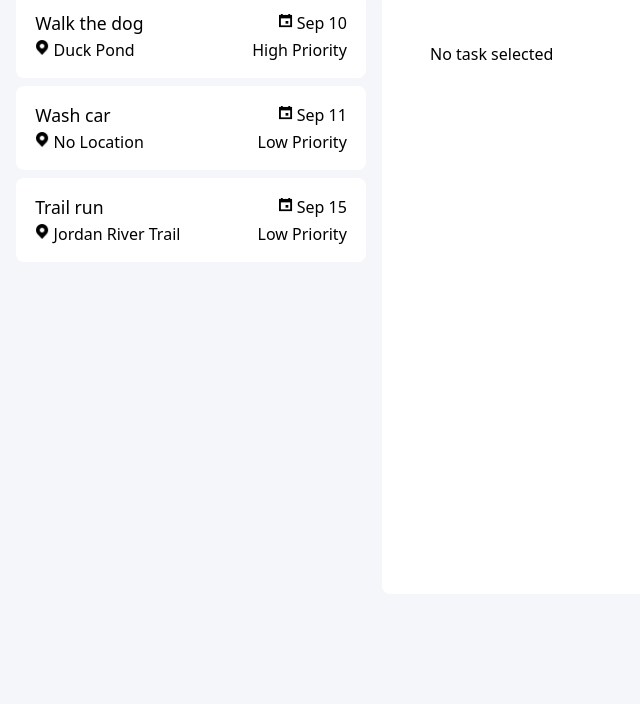
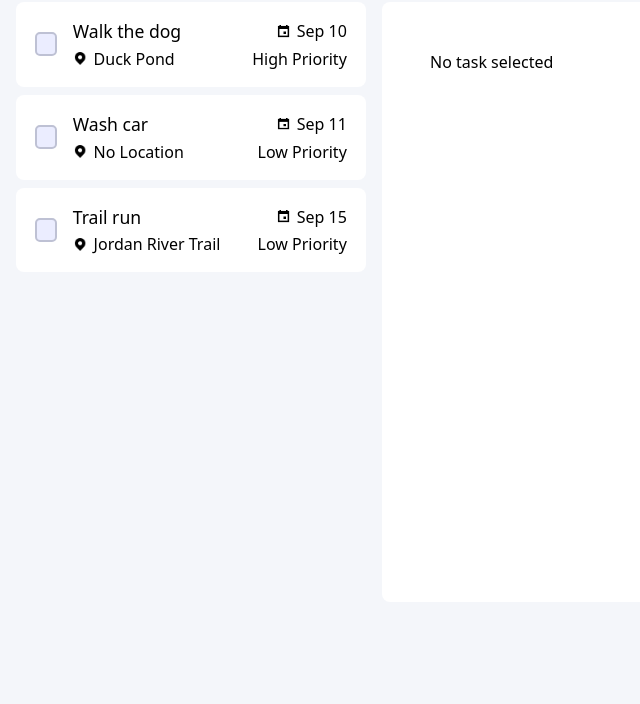
Before and after one commit to dallinjohnson/todo-list, a website built with webpack: page src/template.html in a window 1280 px wide. Shown: the part 96-800 px from the top of the page, without its empty margins (0-640 px from the left). Built offline with nearby package versions, Linux system fonts and the light colour scheme.

Commit message:
Minor UI changes

```diff
--- a/src/components/TaskItem.js
+++ b/src/components/TaskItem.js
@@ -61,15 +61,24 @@ export class TaskItem {
     }
     description.append(this.task.description);
 
-    const container = document.createElement("div");
-    container.className = "task";
-    container.append(previewRow, detailRow);
+    const checkbox = document.createElement("div");
+    checkbox.className = "checkbox";
+    if (this.task.isCompleted) {
+      checkbox.classList.add("checked");
+    }
 
-    container.addEventListener("click", (e) => {
+    const taskDetails = document.createElement("div");
+    taskDetails.className = "task-details";
+    taskDetails.append(previewRow, detailRow);
+
+    const task = document.createElement("div");
+    task.className = "task";
+    task.addEventListener("click", (e) => {
       this.handleSelect(e, this.task);
     });
+    task.append(checkbox, taskDetails);
 
-    return container;
+    return task;
   }
 
   update(task) {
--- a/src/components/TaskListControls.js
+++ b/src/components/TaskListControls.js
@@ -7,6 +7,7 @@ class TaskListControls {
   createElement() {
     // make container div
     const container = document.createElement("div");
+    container.className = "task-list-controls";
 
     // make "sort by" dropdown
     const sortSelect = document.createElement("select");
--- a/src/styles.css
+++ b/src/styles.css
@@ -75,13 +75,20 @@ body {
 
 .task {
   display: flex;
-  flex-direction: column;
   justify-content: flex-start;
-  gap: 0.1rem;
+  align-items: center;
+  gap: 1rem;
   padding: 1rem 1.2rem;
   background-color: white;
   border-radius: 0.5rem;
   user-select: none;
+}
+
+.task-details {
+  display: flex;
+  flex-direction: column;
+  gap: 0.15rem;
+  width: 100%;
 }
 
 .title {
@@ -117,9 +124,9 @@ body {
 }
 
 .icon {
-  height: 0.9rem;
+  height: 1rem;
   display: inline;
-  margin-top: 0.15rem;
+  padding: 0.1rem;
 }
 
 #app {
@@ -166,8 +173,7 @@ button {
 .editable {
   box-sizing: border-box;
   display: inline-block;
-  padding: 0 0.25rem;
-  border-radius: 0.25rem;
+  border-radius: 0.1rem;
   line-height: 1.25;
 }
 
@@ -188,6 +194,12 @@ button {
 
 .icon-group {
   display: flex;
-  align-items: flex-start;
-  gap: 0.25rem;
+  align-items: center;
+  gap: 0.3rem;
 }
+
+.task-list-controls {
+  display: flex;
+  gap: 0.3rem;
+  padding: 0.25rem;
+}
```
